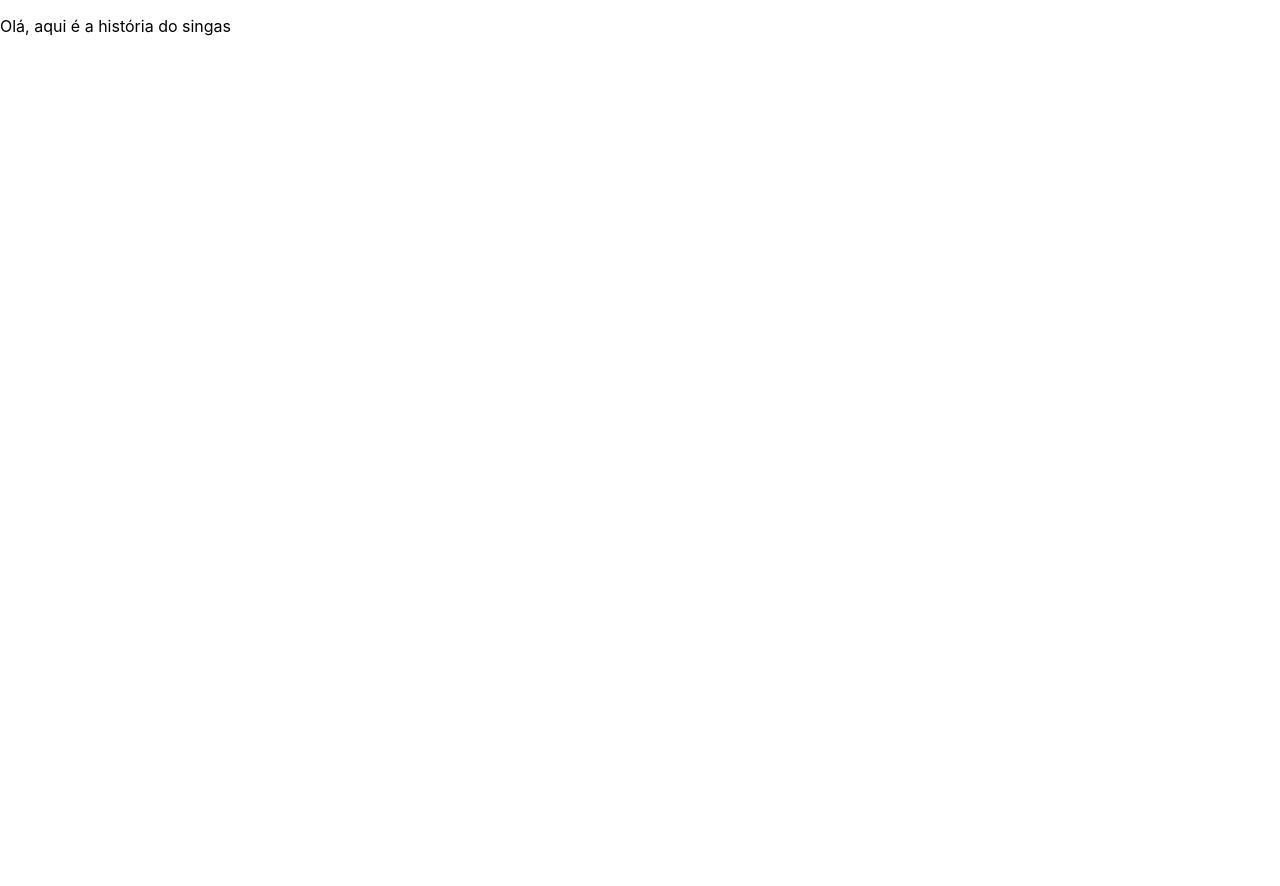
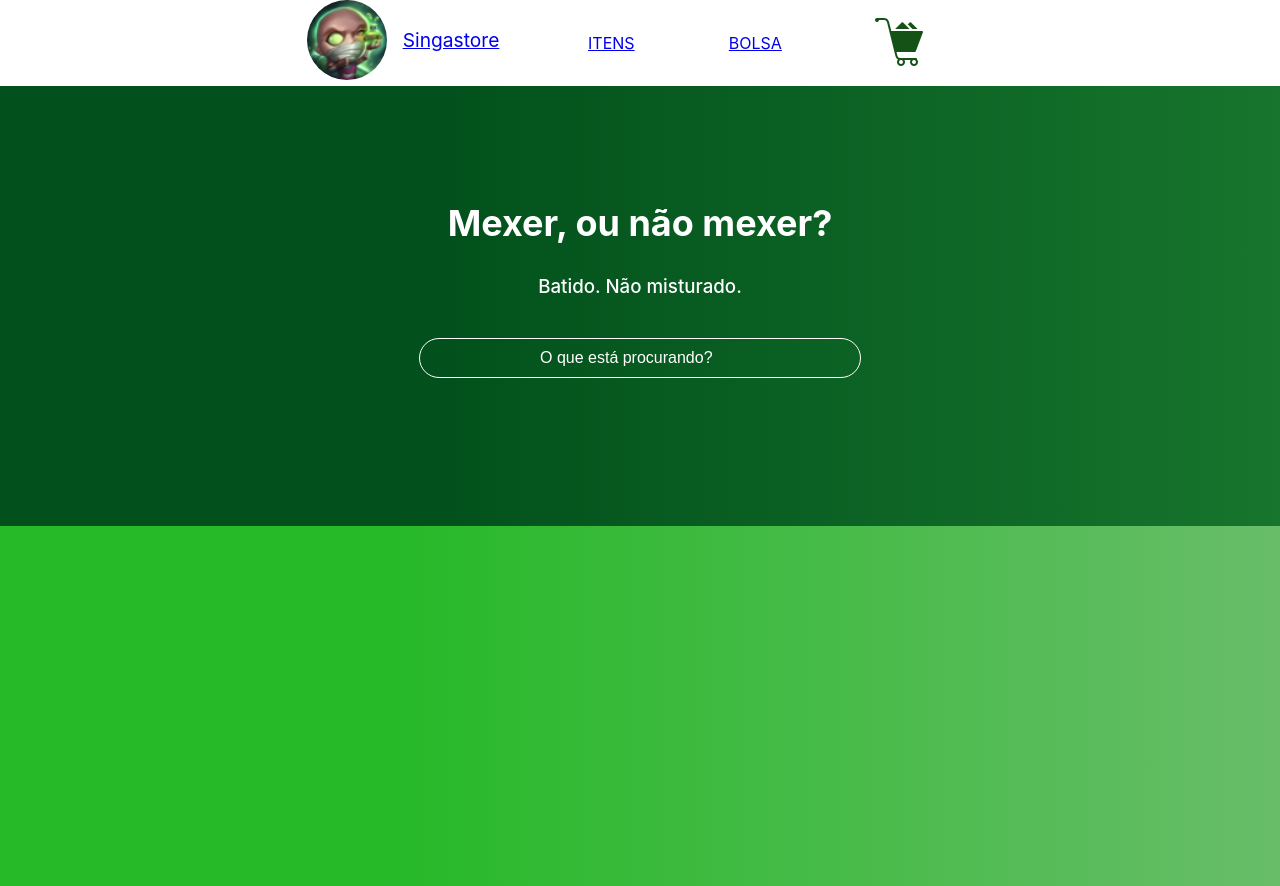
Before and after one commit to lucasnaza1/singastore, a React (Create React App) app: page /ITENS in a window 1280 px wide. Before the commit the page ends 800 px from the top, so only its background shows below. Built offline with nearby package versions, Linux system fonts and the light colour scheme.

Commit message:
Refactor routing and add Itens page
Moved the home page component from App.js to routes/home.js and updated imports accordingly. Added a new Itens page at routes/itens.js and integrated it into the router. Updated Header to wrap Logo in a Link for navigation.

```diff
--- a/src/components/Header/index.js
+++ b/src/components/Header/index.js
@@ -2,6 +2,7 @@ import Logo from '../../components/Logo'
 import Paginas from '../../components/Pagina'
 import Icones from '../../components/Icone'
 import styled from 'styled-components'
+import { Link } from 'react-router-dom'
 
 const HeaderContainer = styled.header`
     background-color: #FFF;
@@ -9,13 +10,15 @@ const HeaderContainer = styled.header`
     justify-content: center;
 `
 
-function Header(){
+function Header() {
     return (
-    <HeaderContainer>
-        <Logo/>
-        <Paginas/>
-        <Icones/>
-      </HeaderContainer>
+        <HeaderContainer>
+            <Link to='/'>
+                <Logo />
+            </Link>
+            <Paginas />
+            <Icones />
+        </HeaderContainer>
     )
 }
 
--- a/src/index.js
+++ b/src/index.js
@@ -1,9 +1,11 @@
 import React from 'react';
 import ReactDOM from 'react-dom/client';
-import App from './App';
+import Home from './routes/home';
 import reportWebVitals from './reportWebVitals';
 import { createGlobalStyle } from 'styled-components';
 import { BrowserRouter, Routes, Route } from 'react-router-dom'
+import Header from './components/Header';
+import Itens from './routes/itens';
 
 const GlobalStyle = createGlobalStyle`
 body {
@@ -30,9 +32,10 @@ root.render(
   <React.StrictMode>
     <GlobalStyle />
     <BrowserRouter>
+      <Header />
       <Routes>
-        <Route path='/ITENS' element={<p>Olá, aqui é a história do singas</p>} />
-        <Route path='/' element={<App />} />
+        <Route path='/ITENS' element={<Itens />} />
+        <Route path='/' element={<Home />} />
       </Routes>
     </BrowserRouter>
   </React.StrictMode>
--- a/src/App.js
+++ b/src/routes/home.js
@@ -1,7 +1,6 @@
-import Header from './components/Header'
 import styled from 'styled-components';
-import Pesquisa from './components/Pesquisa';
-import UltimosLancamentos from './components/UltimosLancamentos';
+import Pesquisa from '../components/Pesquisa';
+import UltimosLancamentos from '../components/UltimosLancamentos';
 
 const AppContainer = styled.div`
     width: 100vw;
@@ -12,14 +11,13 @@ const AppContainer = styled.div`
     list-style: none;
 `
 
-function App() {
+function Home() {
   return (
     <AppContainer>
-      <Header/>
       <Pesquisa />
       <UltimosLancamentos />
     </AppContainer>
   );
 }
 
-export default App;
+export default Home;
--- /dev/null
+++ b/src/routes/itens.js
@@ -0,0 +1,21 @@
+import styled from 'styled-components';
+import Pesquisa from '../components/Pesquisa';
+
+const AppContainer = styled.div`
+    width: 100vw;
+    height: 100vh;
+    background-image: linear-gradient(90deg, #26b928 30%, #68bd69 100%);
+
+  li{
+    list-style: none;
+`
+
+function Itens() {
+  return (
+    <AppContainer>
+      <Pesquisa />
+    </AppContainer>
+  );
+}
+
+export default Itens;
```
